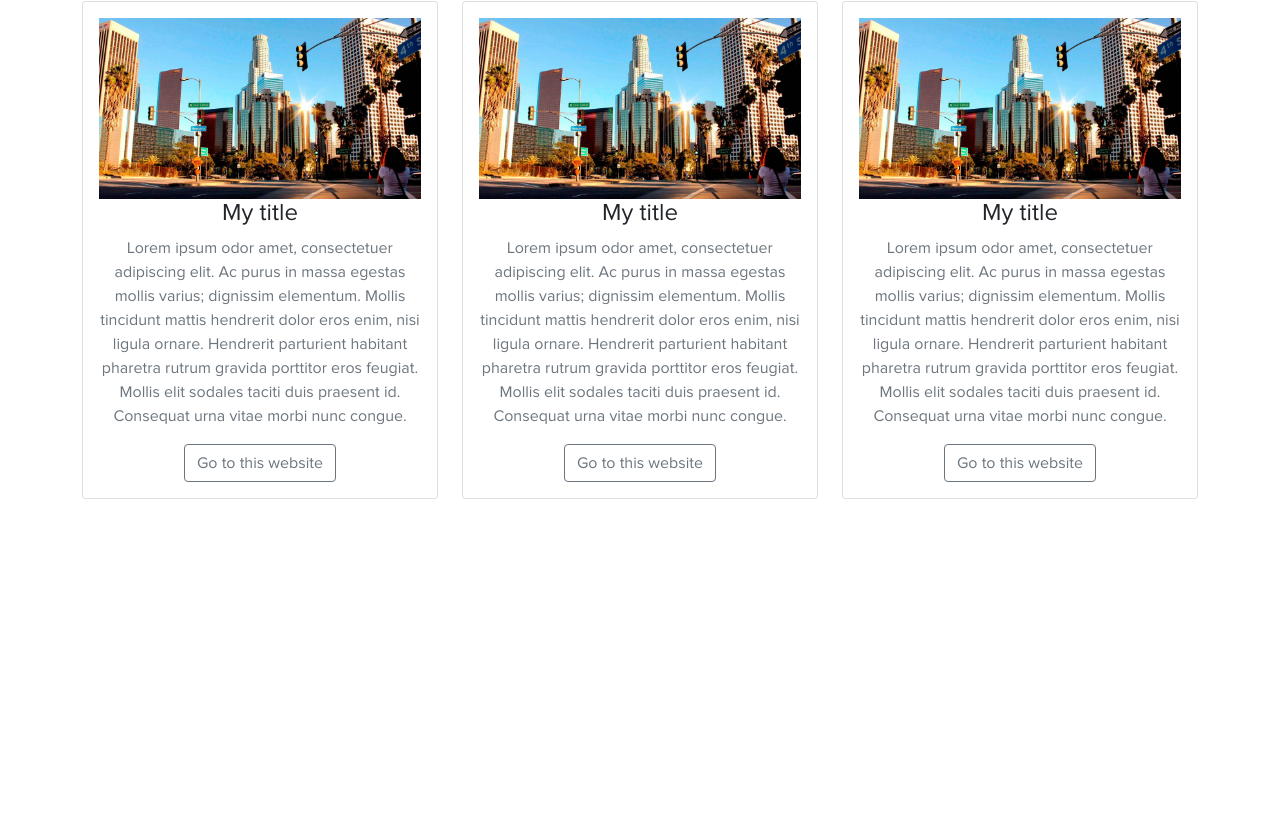
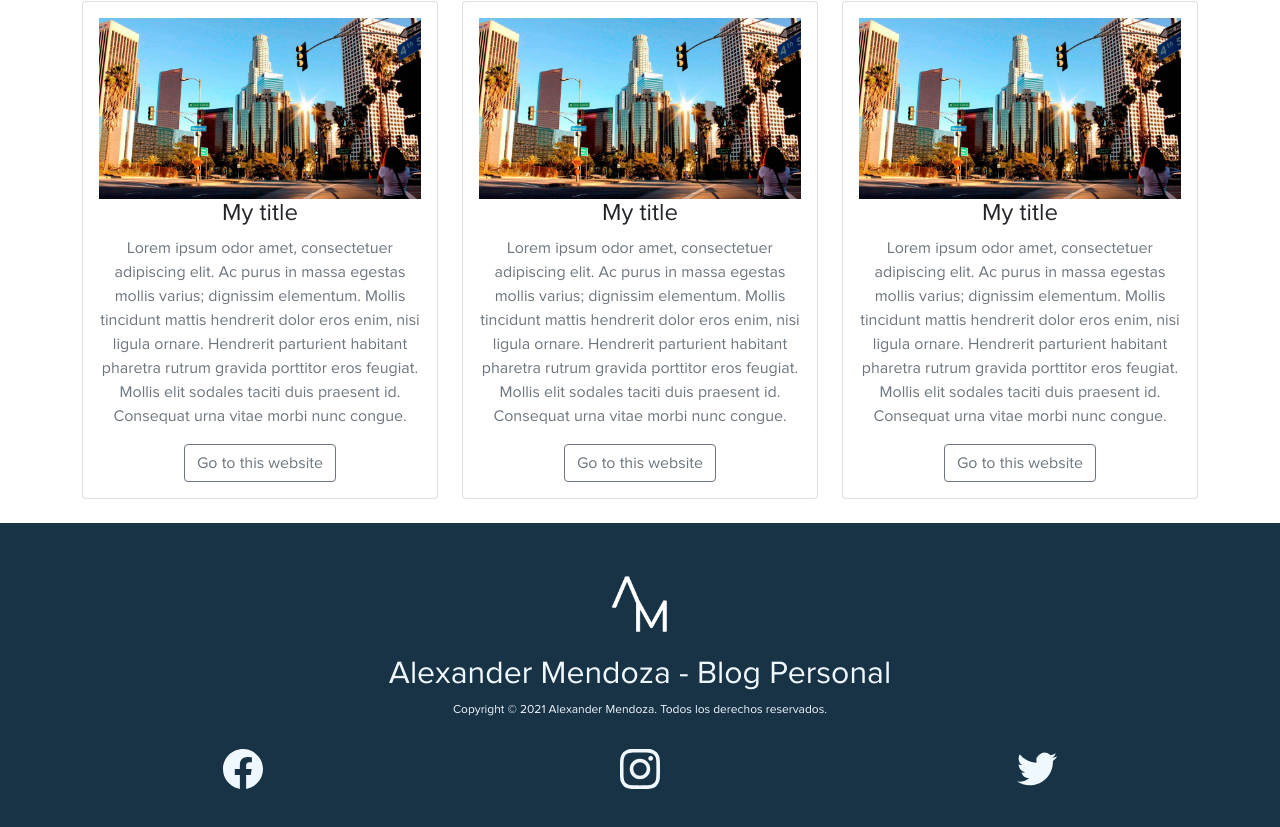
Before and after one commit to Area-React/marcapersonal, a React (Create React App) app: page / in a window 1280 px wide. Shown: the part 231-1058 px from the top of the page. Before the commit the page ends 800 px from the top, so only its background shows below. Built offline with nearby package versions, Linux system fonts and the light colour scheme.

Commit message:
Actualización Marca Personal Footer

```diff
--- a/package.json
+++ b/package.json
@@ -12,6 +12,7 @@
     "react-dom": "^17.0.2",
     "react-font": "^1.2.1",
     "react-google-maps": "^9.4.5",
+    "react-icons": "^4.3.1",
     "react-lorem-ipsum": "^1.4.9",
     "react-redux": "^7.2.5",
     "react-router-dom": "^5.3.0",
--- /dev/null
+++ b/src/components/structure/footer/Footer.js
@@ -0,0 +1,40 @@
+import React from "react";
+import "./footer.css";
+import { SiFacebook, SiInstagram, SiTwitter } from "react-icons/si";
+
+export const Footer = () => {
+  return (
+    <footer>
+      <div className="logo-footer">
+        <img src="../../AM.png" alt="logo-personal" width="100" height="100" />
+        <h2>Alexander Mendoza - Blog Personal</h2>
+        <p>
+          Copyright © 2021 Alexander Mendoza. Todos los derechos reservados.
+        </p>
+      </div>
+
+      <div className="network">
+        <div className="row">
+          <div className=" col-md-4">
+            <a className="facebook" href="https://www.facebook.com/alemendoza87">
+              <SiFacebook />
+            </a>
+          </div>
+
+          <div className="col-md-4">
+            <a className="facebook" href="https://www.instagram.com/alexandermendop/?hl=es">
+              <SiInstagram />
+            </a>
+          </div>
+
+          <div className="col-md-4">
+            <a className="facebook" href="https://twitter.com/alexandermep">
+              <SiTwitter />
+            </a>
+          </div>
+        </div>
+      </div>
+    </footer>
+  );
+};
+// FiInstagram
--- /dev/null
+++ b/src/components/structure/footer/footer.css
@@ -0,0 +1,24 @@
+footer{
+    background-color: rgb(24, 50, 70);
+    padding: 2rem 3.5rem;
+}
+
+.logo-footer{
+    text-align: center;
+}
+
+.logo-footer p , h2{
+    color: aliceblue;
+    font-family: "Proxima Nova Reg";
+    font-size: 12px;
+}
+
+.network{
+    text-align: center;
+}
+
+.facebook {
+    color: aliceblue;
+    font-size: 40px;
+    text-decoration: none;
+}
--- a/src/home/slider/Slider.js
+++ b/src/home/slider/Slider.js
@@ -4,9 +4,9 @@ import "./slider.css";
 
 // Images
 const rockyWaterfall =
-  "https://www.avianca.com/content/dam/avianca_new/destinos/mex/mx_mex_08_2880_1620.jpg";
+  "https://www.avianca.com/content/dam/avianca_new/destinos/gru/br_gru_ciudad_2880_1620_03.jpg";
 const palauPacificOcean =
-  "https://la.network/wp-content/uploads/2021/07/Emprendimientos-en-Bogota%CC%81.jpg";
+  "https://elcomercio.pe/resizer/jcQO5krGpZVeSvpDyaaQuoaWemU=/980x0/smart/filters:format(jpeg):quality(75)/cloudfront-us-east-1.images.arcpublishing.com/elcomercio/PTMT5I4PXFES5FEPDNOHYBEB6I.jpg";
 const queposCostaRica =
   "https://www.avianca.com/content/dam/avianca_new/destinos/jfk/us_jfk_ciudad_2880_1620_01.jpg";
 const mountainView =
@@ -38,7 +38,7 @@ export const Slider = () => {
         }}
       >
         <Slide
-          navDescription="Ciudad de México"
+          navDescription="São Paulo"
           background={{
             backgroundColor: "#2D7791",
             backgroundImage: rockyWaterfall,
@@ -46,7 +46,7 @@ export const Slider = () => {
         />
 
         <Slide
-          navDescription="Bogotá"
+          navDescription="Cancún"
           background={{
             backgroundColor: "#8A8A8A",
             backgroundImage: palauPacificOcean,
--- a/src/routers/DashboardRoutes.js
+++ b/src/routers/DashboardRoutes.js
@@ -1,6 +1,7 @@
 import React from "react";
 import { Cards } from "../components/home/cardnews/Cards";
 import { Titulo } from "../components/home/titulo/Titulo";
+import { Footer } from "../components/structure/footer/Footer";
 import { NavbarTopMenu } from "../components/structure/navbar-top-menu/NavbarTopMenu";
 import { Slider } from "../home/slider/Slider";
 
@@ -11,6 +12,8 @@ export const DashboardRoutes = () => {
       <Slider />
       <Titulo/>
       <Cards/>
+      <br />
+      <Footer/>
     </>
   );
 };
```
Also changed, not shown: 1 other file (tests, documents, lock files or other folders).
